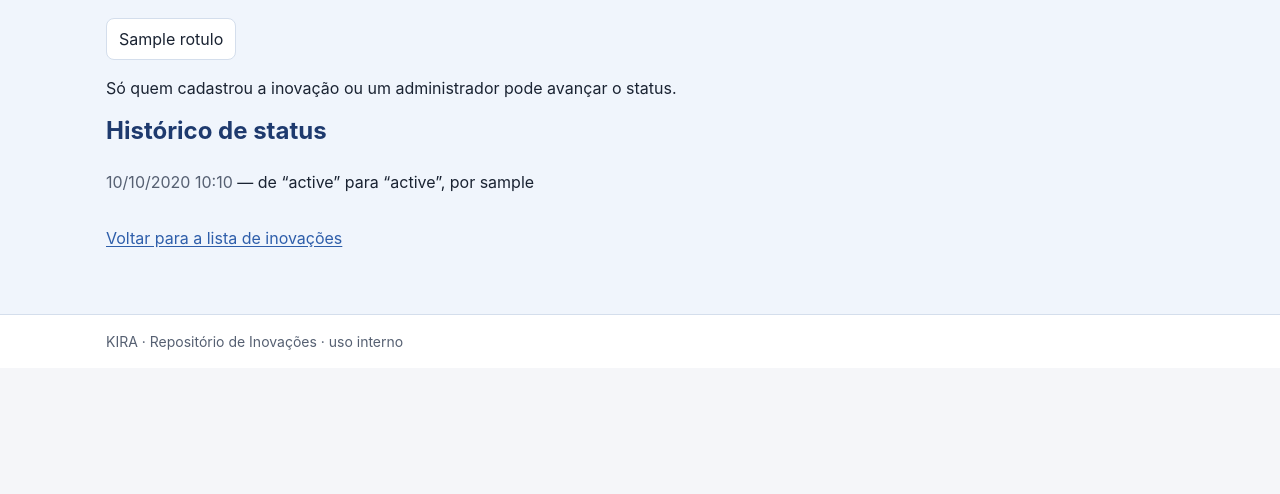
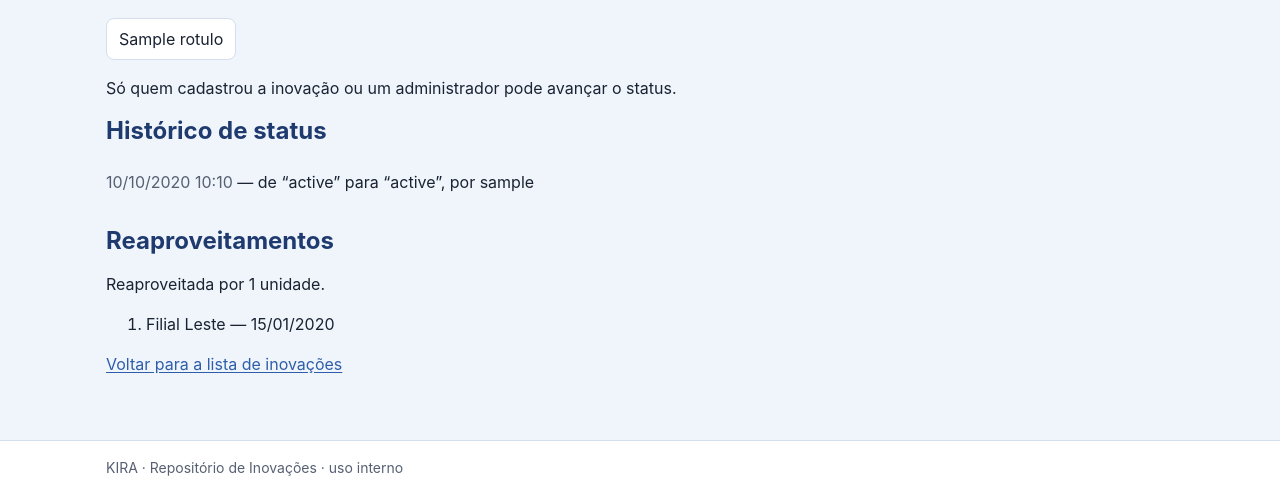
Before and after one commit to SofiaNascimento/kira-repositorio-inovacoes, a Django app: template inovacoes/templates/inovacoes/inovacao_detail.html in a window 1280 px wide. Shown: the part 666-1160 px from the top of the page. Before the commit the page ends 1016 px from the top, so only its background shows below. Run offline with Django 5.2, Linux system fonts and the light colour scheme; the visitor is signed in with stand-in values (Sample User, id 1); data comes from the database, SQL or seed files in the repository; tables that the repository leaves empty hold one stand-in row (values such as "Sample post"); the template is opened without the code that fills it: values that come from a table or form of the project are taken from there, most other values are stand-ins (such as "Sample title", 1, 10 or a date in 2020); data that the repository does not hold is empty.

Commit message:
feat(inovacoes): mostra os reaproveitamentos no detalhe da inovacao

```diff
--- a/inovacoes/templates/inovacoes/inovacao_detail.html
+++ b/inovacoes/templates/inovacoes/inovacao_detail.html
@@ -81,5 +81,28 @@
     {% endif %}
   </section>
 
+  {# REAP-01, REAP-02: o link so existe em inovacao "Disponivel para replicacao", para qualquer usuario. #}
+  {% if inovacao.pode_ser_reaproveitada %}
+    <p class="acoes"><a href="{% url 'inovacoes:reaproveitar' inovacao.pk %}">Sinalizar reaproveitamento</a></p>
+  {% endif %}
+
+  <section aria-labelledby="reaproveitamentos-titulo">
+    <h2 id="reaproveitamentos-titulo">Reaproveitamentos</h2>
+    {# REAP-17: a contagem sai da lista ja carregada, sem COUNT a parte (REAP-43). #}
+    {% with total=reaproveitamentos|length %}
+      {% if total == 0 %}
+        <p class="vazio">Nenhum reaproveitamento registrado.</p>
+      {% else %}
+        <p>Reaproveitada por {{ total }} unidade{{ total|pluralize:"s" }}.</p>
+        {# REAP-18: do mais antigo ao mais recente (Meta.ordering de Reaproveitamento). #}
+        <ol class="reaproveitamentos">
+          {% for r in reaproveitamentos %}
+            <li>{{ r.unidade.nome }} — <time>{{ r.data|date:"d/m/Y" }}</time></li>
+          {% endfor %}
+        </ol>
+      {% endif %}
+    {% endwith %}
+  </section>
+
   <p><a href="{% url 'inovacoes:lista' %}">Voltar para a lista de inovações</a></p>
 {% endblock %}
--- a/inovacoes/views.py
+++ b/inovacoes/views.py
@@ -144,6 +144,8 @@ class InovacaoDetailView(DetailView):
             etapas=StatusInovacao.choices,
             # STAT-24, STAT-25: uma consulta so, com o responsavel junto (sem N+1).
             mudancas=self.object.mudancas_de_status.select_related("responsavel"),
+            # REAP-18, REAP-43: uma consulta so, com a unidade junto (sem N+1).
+            reaproveitamentos=self.object.reaproveitamentos.select_related("unidade"),
             **kwargs,
         )
 
```
Also changed, not shown: inovacoes/tests/test_views_detalhe.py (+100 -2 lines), .specs/features/reaproveitamento-indicadores/spec.md, .specs/features/reaproveitamento-indicadores/tasks.md.
